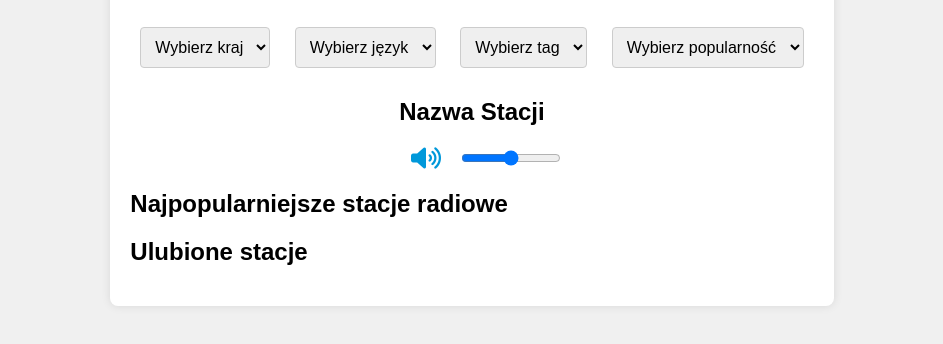
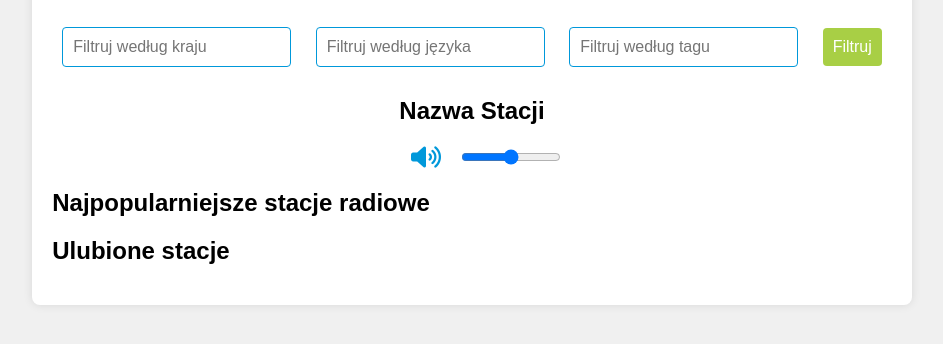
Before and after one commit to borioop/radio-app, a website: page public/index.html in a window 1280 px wide. Shown: the part 402-746 px from the top of the page, without its empty margins (168-1111 px from the left). Drawn offline with Linux system fonts and the light colour scheme; no server answers.

Commit message:
Update index.html

```diff
--- a/public/index.html
+++ b/public/index.html
@@ -18,22 +18,10 @@
         </div>
 
         <div class="filter-container">
-        <select id="filter-country">
-            <option value="">Wybierz kraj</option>
-        </select>
-        <select id="filter-language">
-            <option value="">Wybierz język</option>
-        </select>
-        <select id="filter-tag">
-            <option value="">Wybierz tag</option>
-        </select>
-        <select id="filter-popularity">
-            <option value="">Wybierz popularność</option>
-            <option value="topvote">Najwięcej głosów</option>
-            <option value="clickcount">Najwięcej kliknięć</option>
-            <option value="lastclick">Ostatnio odtwarzane</option>
-            <option value="lastchange">Ostatnio zmieniane</option>
-        </select>
+            <input type="text" id="country-filter" placeholder="Filtruj według kraju">
+            <input type="text" id="language-filter" placeholder="Filtruj według języka">
+            <input type="text" id="tag-filter" placeholder="Filtruj według tagu">
+            <button id="filter-button" class="btn">Filtruj</button>
         </div>
 
         <div id="radio-info">
@@ -63,7 +51,6 @@
             <ul id="favorites"></ul>
         </div>
     </div>
-
     <script src="script.js"></script>
     <script>
         function goToHomePage() {
```
Lines whose indentation alone changed are shown as unchanged.
